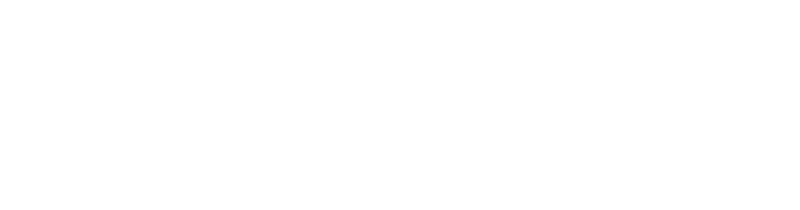
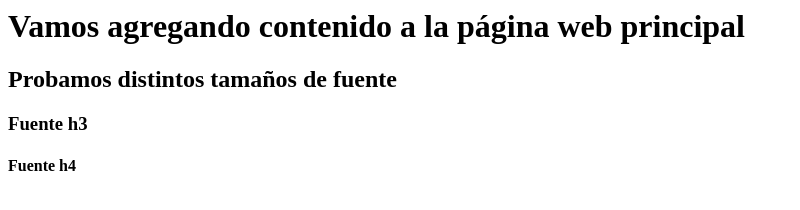
Before and after one commit to CasasolaMarisol/tp1_desarrolloWeb, a plain HTML site: page index.html in a window 1280 px wide. Shown: the whole page, without its empty margins (0-800 px from the left). Drawn offline with Linux system fonts and the light colour scheme.

Commit message:
Modificaciones varias de todos los archivos

```diff
--- a/index.html
+++ b/index.html
@@ -5,6 +5,9 @@
     <title>Document</title>
 </head>
 <body>
-
+    <h1>Vamos agregando contenido a la página web principal</h1>
+    <h2>Probamos distintos tamaños de fuente</h2>
+    <h3>Fuente h3</h3>
+    <h4>Fuente h4</h4>
 </body>
 </html>
--- a/index.js
+++ b/index.js
@@ -1 +1 @@
-console.log('Hola Mundo');
+console.log('Hola Mundo modificado');
```
Also changed, not shown: texto1.txt.
